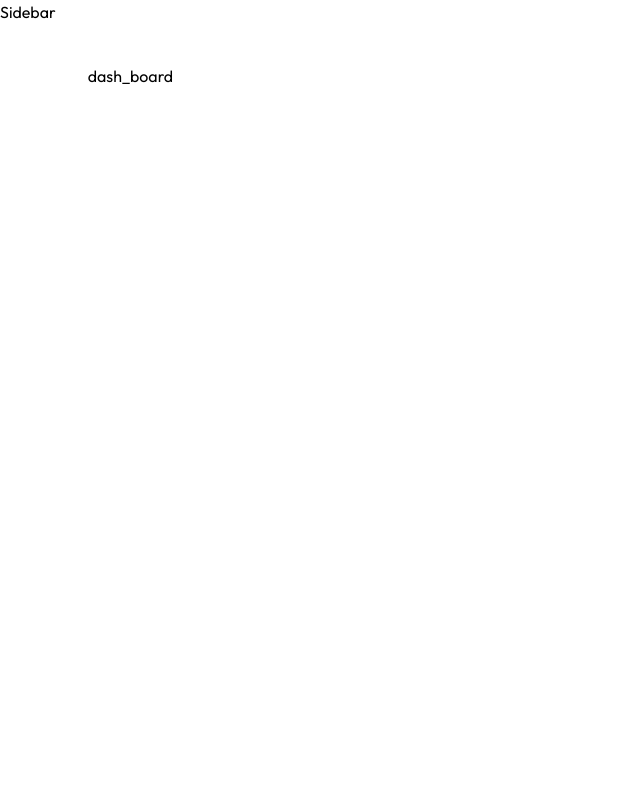
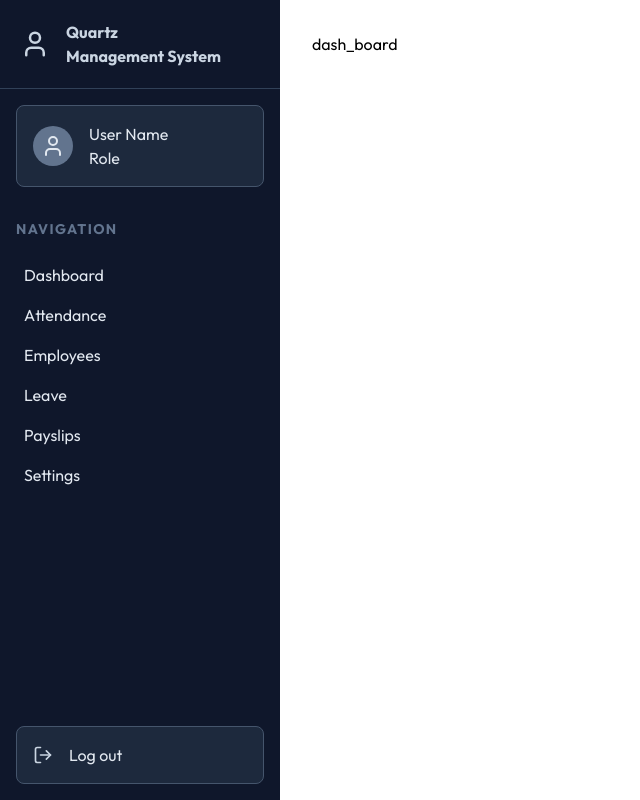
Before and after one commit to adnan-sami-dev/mern_ems, a React (Vite) app in the folder front_end/: page /dashboard in a window 1280 px wide. Shown: the whole page, without its empty margins (0-640 px from the left). Built offline with nearby package versions, Linux system fonts and the light colour scheme.

Commit message:
finished UI for SideBar

```diff
--- a/front_end/src/App.jsx
+++ b/front_end/src/App.jsx
@@ -35,7 +35,7 @@ const App = () => {
 
         <Route path="/print/payslips/:id" element = { <PrintPayslipPage /> } />
 
-        <Route path="*" element={ <Navigate to="/login" replace/>} />
+        <Route path="*" element={ <Navigate to="/dashboard" replace/>} />
       </Routes>
     </>
   )
--- /dev/null
+++ b/front_end/src/components/SideBar.jsx
@@ -0,0 +1,61 @@
+import {useLocation} from "react-router-dom"
+import { useEffect, useState } from "react"
+import { dummyProfileData } from "../assets/assets"
+import { MenuIcon, X } from "lucide-react"
+import SideBarContent from "./SideBarContent"
+
+const SideBar = () => {
+    const {pathname} = useLocation() // Get the current path from the location object -> for highlighting on sidebar
+    const [username, setUsername] = useState("")
+    const [mobileMenuOpen, setMobileMenuOpen] = useState(false)
+
+    useEffect(() => {
+        setUsername(dummyProfileData.username + " " + dummyProfileData.lastname)
+    }, []) // sets the username on component mount - once only!
+
+    useEffect(() => {
+        setMobileMenuOpen(false)
+    }, [pathname]) // close the mobile menu when the path changes
+
+    return (
+        <div>
+            {/* Mobile Menu Button */}
+            <button onClick={() => setMobileMenuOpen(!mobileMenuOpen)}
+                className = {`lg:hidden fixed top-4 left-4 z-50 p-5 bg-slate-500 text-slate-300 rounded-2xl ${mobileMenuOpen ? "opacity-0 pointer-events-none" : "opacity-100 pointer-events-auto"} transition-opacity duration-300`}>
+                {mobileMenuOpen ? <X size={20} />: <MenuIcon size={20} />}
+            </button>
+
+            {/* MobileBackdrop */}
+            <div onClick={() => setMobileMenuOpen(false)}
+                className={`lg:hidden fixed inset-0 z-30 bg-black/30 backdrop-blur-sm transition-opacity duration-300
+                ${
+                        mobileMenuOpen
+                        ? "opacity-100 pointer-events-auto"
+                        : "opacity-0 pointer-events-none"
+                }`}
+            />
+
+            {/* Mobile Menu */}
+            <aside
+                className={`lg:hidden fixed top-0 left-0 h-full w-3/4 md:w-1/2 z-40
+                    bg-slate-900 flex flex-col gap-8
+                    text-slate-300 text-lg
+                    transition-transform duration-300 ease-in-out
+                    ${
+                    mobileMenuOpen
+                        ? "translate-x-0"
+                        : "-translate-x-full"
+                    }`}
+            >
+                <SideBarContent className = "z-50" />
+            </aside>
+
+            {/* Desktop Menu */}
+            <aside className = "hidden lg:flex flex-col h-full w-70 bg-slate-900 text-slate-200" >
+                <SideBarContent className = "z-50" />
+            </aside>
+        </div>
+    )
+}
+
+export default SideBar
--- /dev/null
+++ b/front_end/src/components/SideBarContent.jsx
@@ -0,0 +1,52 @@
+import { LogOutIcon, UserIcon } from 'lucide-react'
+import React from 'react'
+import { Link } from 'react-router-dom'
+
+const SideBarContent = () => {
+  return (
+    <div className="flex flex-col h-full">
+        {/* App Header */}
+        <div className = "flex flex-row items-center p-5 gap-4 border-b border-slate-700">
+            <UserIcon size={30} className = "text-slate-300"/>
+            <div className = "flex flex-col text-slate-300 font-bold">
+                <h2>Quartz</h2>
+                <span>Management System</span>
+            </div>
+        </div>
+        {/* Profile Header */}
+        <div className="flex flex-row p-4 m-4 bg-slate-800 border border-slate-600 rounded-lg gap-4 items-center">
+            <div className = "bg-slate-500 p-2 rounded-full">
+                <UserIcon /> {/* image of user - add later */}
+            </div>
+            <div>
+                <h2>User Name</h2> {/* add username from state - later */}
+                <span>Role</span> {/* add role from state - later */}
+            </div>
+        </div>
+        {/* Menu Items */}
+        <div className="flex flex-col p-4 gap-4">
+            <h2 className="text-slate-500 font-bold text-sm uppercase tracking-widest">Navigation</h2>
+            <div>
+                <Link to = "/dashboard" className = "block p-2 rounded-lg hover:bg-slate-500  transition-colors duration-300">Dashboard</Link>
+                <Link to = "/attendance" className = "block p-2 rounded-lg hover:bg-slate-500  transition-colors duration-300">Attendance</Link>
+
+                {/* a condition to check if user is admin */}
+                <Link to = "/employees" className = "block p-2 rounded-lg hover:bg-slate-500  transition-colors duration-300">Employees</Link>
+
+                <Link to = "/leave" className = "block p-2 rounded-lg hover:bg-slate-500  transition-colors duration-300">Leave</Link>
+                <Link to = "/payslips" className = "block p-2 rounded-lg hover:bg-slate-500  transition-colors duration-300">Payslips</Link>
+                <Link to = "/settings" className = "block p-2 rounded-lg hover:bg-slate-500  transition-colors duration-300">Settings</Link>
+            </div>
+        </div>
+        {/* Logout Button */}
+        <div className="mt-auto">
+            <div className="flex flex-row items-center p-4 m-4 bg-slate-800 border border-slate-600 rounded-lg gap-4 cursor-pointer hover:bg-slate-500 transition-colors duration-300">
+                <LogOutIcon size={20} className = "text-slate-300"/>
+                <span>Log out</span>
+            </div>
+        </div>
+    </div>
+  )
+}
+
+export default SideBarContent
--- a/front_end/src/pages/layout.jsx
+++ b/front_end/src/pages/layout.jsx
@@ -1,11 +1,12 @@
 import {Outlet} from "react-router-dom"
+import SideBar from "../components/SideBar"
 
 const LayoutPage = () => {
   return (
     <div className = "flex h-screen" >
-      <p> Sidebar </p>
-      <main className = " flex-1 overflow-y-auto">
-        <div className = " p-4 pt-16 sm: p-6 sm: pt-6 lg: p-8 max-w-400 mx-auto " >
+      <SideBar />
+      <main className = "flex-1 overflow-y-auto">
+        <div className = "sm:pt-6 lg:p-8 max-w-400 mx-auto" >
           <Outlet />
         </div>
       </main>
```
